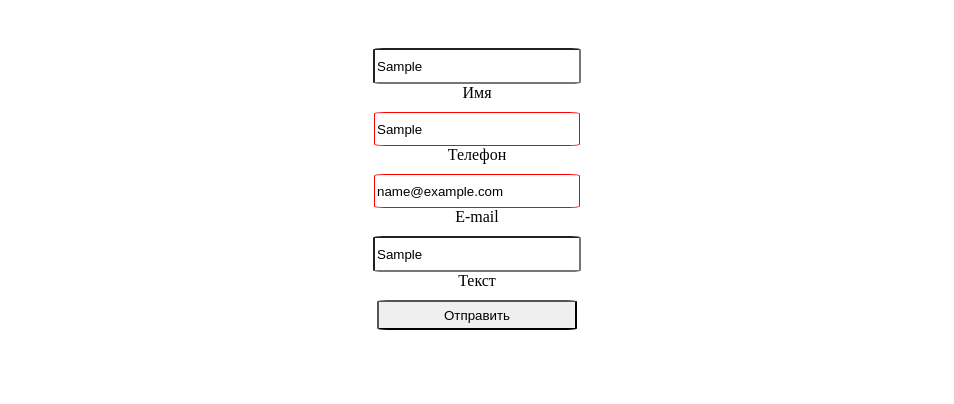
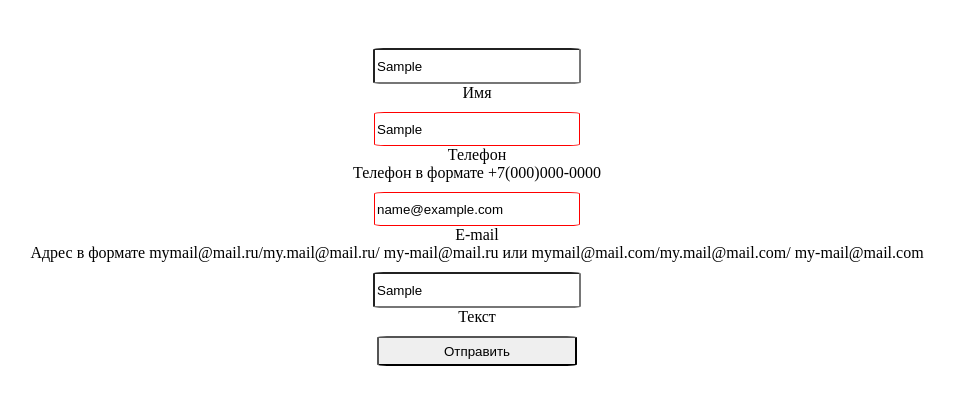
Before and after one commit to Pegorino82/GeekBrains_JS_2, a plain HTML site: page doing/form.html in a window 1280 px wide. Both pictures are taken after typing "Sample", "Sample", "name@example.com", "Sample" into the empty fields and a click on the button "Отправить". Shown: the whole page, without its empty margins (163-1117 px from the left). Drawn offline with Linux system fonts and the light colour scheme.

Commit message:
task 3 done

```diff
--- a/doing/css/style.css
+++ b/doing/css/style.css
@@ -18,3 +18,7 @@
 .alert {
     border: red 1px solid;
 }
+
+.field-is-valid {
+    display: none;
+}
--- a/doing/form.html
+++ b/doing/form.html
@@ -10,12 +10,16 @@
     <form class="form">
         <input type="text" class="form-field" id="name" name="name" placeholder="Имя(только буквы)">
         <label for="name">Имя</label>
+        <div name="name" class="field-is-valid">Имя должно содержать только буквы</div>
         <input type="text" class="form-field" id="phone" name="phone" placeholder="+7(000)000-0000">
         <label for="phone">Телефон</label>
+        <div name="phone" class="field-is-valid">Телефон в формате +7(000)000-0000</div>
         <input type="text" class="form-field" id="email" name="email" placeholder="mymail@mail.ru/my.mail@mail.ru/ my-mail@mail.ru">
         <label for="email">E-mail</label>
+        <div name="email" class="field-is-valid">Адрес в формате mymail@mail.ru/my.mail@mail.ru/ my-mail@mail.ru или mymail@mail.com/my.mail@mail.com/ my-mail@mail.com</div>
         <input type="text" class="form-field" id="text" name="text" placeholder="Произвольный текст">
         <label for="text">Текст</label>
+        <div name="text" class="field-is-valid">Поле не должно быть пустым</div>
         <button class="form-field" type="submit">Отправить</button>
     </form>
 </div>
--- a/doing/js/form.js
+++ b/doing/js/form.js
@@ -1,21 +1,55 @@
 const settings = {
     formSelector: '.form',
     formFieldSelector: '.form-field',
+    nonValidateClass: 'alert'
 
 };
 
 let form = document.querySelector(settings.formSelector);
 form.addEventListener('submit', (event) => {
-    let fields = event.target.querySelectorAll(`${settings.formFieldSelector}[type=text]`);
-    fields.forEach((el) => {
-        console.log(el.name, isValid(el));
-        if (!isValid(el)) {
-            el.classList.add('alert');
-            event.preventDefault();
-        }
-    })
+    if (!formIsValid(form)) {
+        event.preventDefault();
+    }
 });
 
+/**
+ * проверяет что вся форма валидна
+ * @param form
+ * @return {boolean}
+ */
+function formIsValid(form) {
+    let isValid = true;
+    const fields = form.querySelectorAll('input');
+    fields.forEach((el) => {
+        console.log(el.name, fieldIsValid(el));
+        if (!fieldIsValid(el)) {
+            el.classList.add(settings.nonValidateClass);
+            let alertMessage = form.querySelector(`div[name=${el.name}]`);
+            alertMessage.classList.toggle('field-is-valid');
+            isValid = false
+        }
+    });
+    return isValid
+}
+
+/**
+ * проверяет поле формы на валидность
+ * @param elem
+ * @return {*}
+ */
+function fieldIsValid(elem) {
+    if (elem.name === 'name') {
+        return isValidName(elem.value)
+    } else if (elem.name === 'phone') {
+        return isValidPhone(elem.value)
+    } else if (elem.name === 'email') {
+        return isValidEmail(elem.value)
+    } else if (elem.name === 'text') {
+        return isValidText(elem.value)
+    } else return true
+}
+
+// валидаторы
 function isValidName(name) {
     return name.match(/^[а-яА-ЯёЁa-zA-Z]+$/g) ? true : false
 }
@@ -31,15 +65,3 @@ function isValidEmail(email) {
 function isValidText(text) {
     return text ? true : false
 }
-
-function isValid(elem) {
-    if (elem.name === 'name') {
-        return isValidName(elem.value)
-    } else if (elem.name === 'phone') {
-        return isValidPhone(elem.value)
-    } else if (elem.name === 'email') {
-        return isValidEmail(elem.value)
-    } else if (elem.name === 'text') {
-        return isValidText(elem.value)
-    } else return true
-}
```
